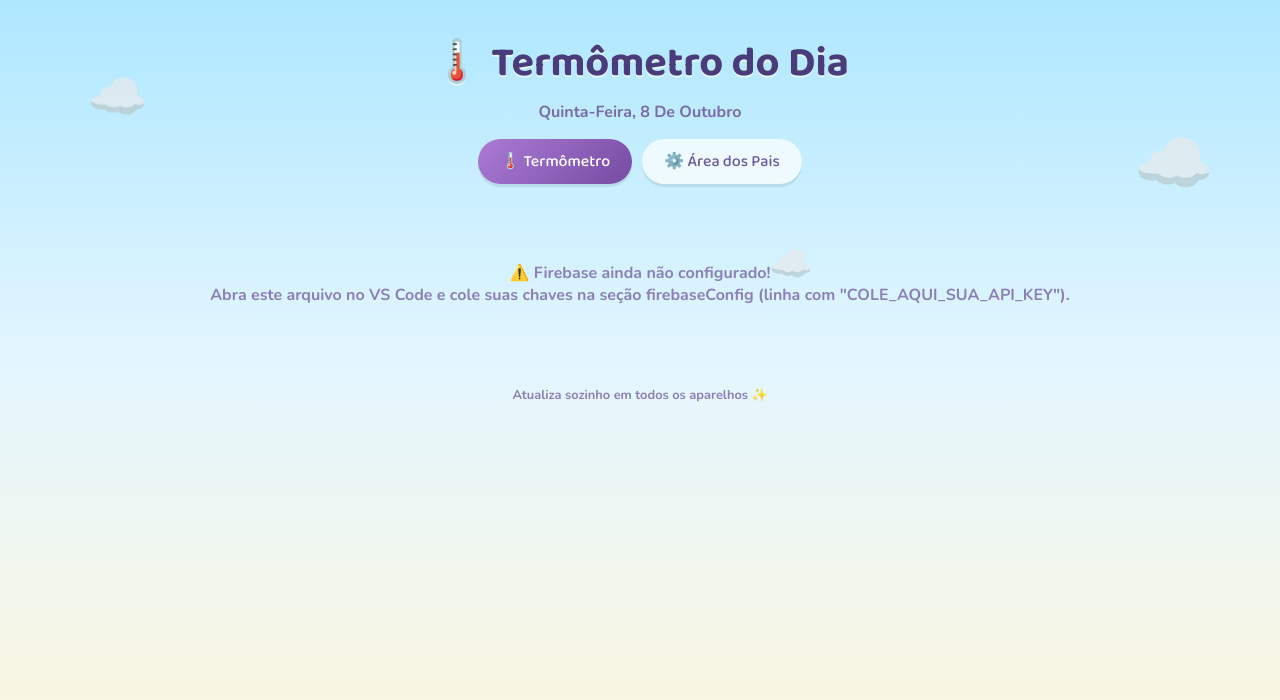
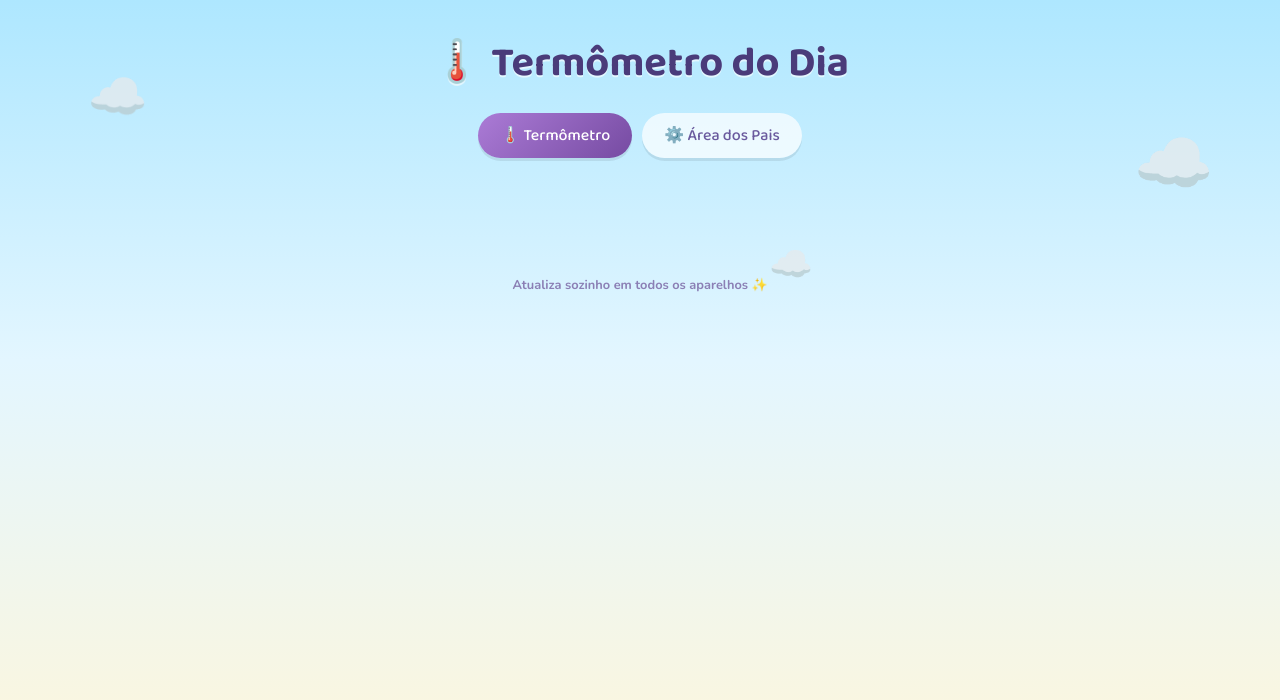
Before and after one commit to davihmt/termometro-infantil, a plain HTML site: page index.html in a window 1280 px wide. Drawn offline with nearby package versions, Linux system fonts and the light colour scheme.

Commit message:
Update index.html

```diff
--- a/index.html
+++ b/index.html
@@ -273,20 +273,24 @@ input:focus { border-color: var(--lilas); }
 <script src="https://www.gstatic.com/firebasejs/10.14.0/firebase-database-compat.js"></script>
 
 <script>
-/* ============================================================
-   CONFIGURAÇÃO DO FIREBASE — cole suas chaves aqui dentro!
-   (Firebase Console → ⚙️ Configurações do projeto → Seus
-    aplicativos → ícone </> → copiar firebaseConfig)
-   ============================================================ */
+// Import the functions you need from the SDKs you need
+import { initializeApp } from "firebase/app";
+// TODO: Add SDKs for Firebase products that you want to use
+// https://firebase.google.com/docs/web/setup#available-libraries
+
+// Your web app's Firebase configuration
 const firebaseConfig = {
-  apiKey: "COLE_AQUI_SUA_API_KEY",
-  authDomain: "COLE_AQUI.firebaseapp.com",
-  databaseURL: "https://COLE_AQUI-default-rtdb.firebaseio.com",
-  projectId: "COLE_AQUI",
-  storageBucket: "COLE_AQUI.appspot.com",
-  messagingSenderId: "000000000000",
-  appId: "COLE_AQUI"
+  apiKey: "AIzaSyCgO2CpNuHVHILDvd5uz7VIlG5peG1hLWY",
+  authDomain: "termometro-infantil.firebaseapp.com",
+  databaseURL: "https://termometro-infantil-default-rtdb.firebaseio.com",
+  projectId: "termometro-infantil",
+  storageBucket: "termometro-infantil.firebasestorage.app",
+  messagingSenderId: "766557242567",
+  appId: "1:766557242567:web:826ab1315bb252a6116ae2"
 };
+
+// Initialize Firebase
+const app = initializeApp(firebaseConfig);
 
 const SENHA_ADMIN = 'goldo'; // 🔑 senha da área dos pais
 
```
